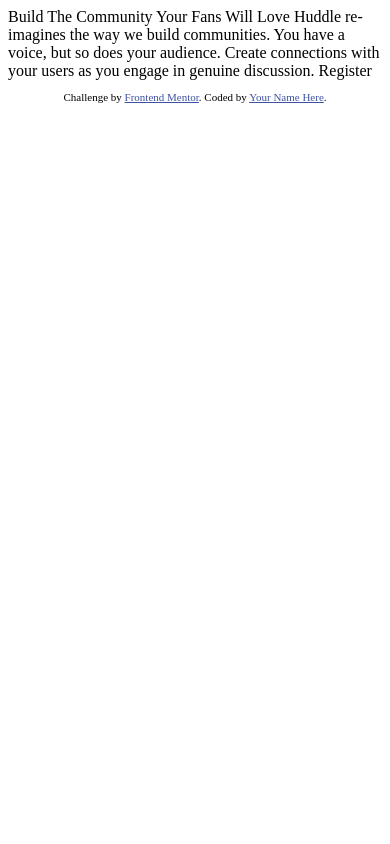
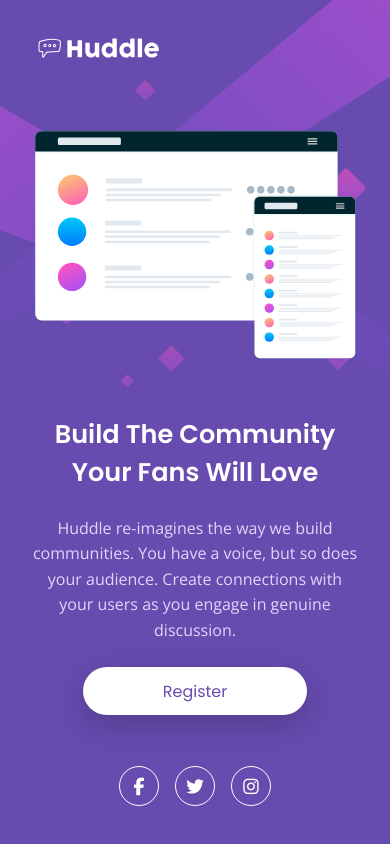
Before and after one commit to KristinaRadosavljevic/huddle-landing-page-with-single-introductory-section, a website: page index.html in a window 390 px wide. Drawn offline with nearby package versions, Linux system fonts and the light colour scheme.

Commit message:
Merge develop into main (#1)
* Set up Sass.

* Structured the HTML and added global styles.

* Improved the accessibility of icons.

* Styled the desktop version.

* Added hover effects.

* Added media queries.

* Updated the README file.

```diff
--- a/index.html
+++ b/index.html
@@ -1,33 +1,64 @@
 <!DOCTYPE html>
 <html lang="en">
   <head>
-  <meta charset="UTF-8">
-  <meta name="viewport" content="width=device-width, initial-scale=1.0"> <!-- displays site properly based on user's device -->
-
-  <link rel="icon" type="image/png" sizes="32x32" href="./images/favicon-32x32.png">
-
-  <title>Frontend Mentor | Huddle landing page with single introductory section</title>
-
-  <!-- Feel free to remove these styles or customise in your own stylesheet 👍 -->
-  <style>
-    .attribution { font-size: 11px; text-align: center; }
-    .attribution a { color: hsl(228, 45%, 44%); }
-  </style>
+    <meta charset="UTF-8" />
+    <meta name="viewport" content="width=device-width, initial-scale=1.0" />
+    <link
+      rel="icon"
+      type="image/png"
+      sizes="32x32"
+      href="./images/favicon-32x32.png"
+    />
+    <link rel="stylesheet" href="css/styles.css" />
+    <script
+      src="https://kit.fontawesome.com/5f598ba9f6.js"
+      crossorigin="anonymous"
+    ></script>
+    <title>
+      Kristina Radosavljevic | Huddle landing page with a single introductory
+      section
+    </title>
   </head>
   <body>
-
-  Build The Community Your Fans Will Love
-
-  Huddle re-imagines the way we build communities. You have a voice, but so does your audience.
-  Create connections with your users as you engage in genuine discussion.
-
-  Register
-
+    <header>
+      <img src="images/logo.svg" alt="Huddle logo" />
+    </header>
+    <img
+      src="images/illustration-mockups.svg"
+      alt="Desktop and mobile app mockups"
+      class="hero-img"
+    />
+    <main>
+      <h1>Build The Community Your Fans Will Love</h1>
+      <p>
+        Huddle re-imagines the way we build communities. You have a voice, but
+        so does your audience. Create connections with your users as you engage
+        in genuine discussion.
+      </p>
+      <a href="#">Register</a>
+    </main>
     <footer>
-    <p class="attribution">
-      Challenge by <a href="https://www.frontendmentor.io?ref=challenge" target="_blank">Frontend Mentor</a>.
-      Coded by <a href="#">Your Name Here</a>.
-    </p>
+      <a href="https://www.facebook.com/" aria-label="Facebook"
+        ><i
+          class="fa-brands fa-facebook-f"
+          aria-hidden="true"
+          title="Our Facebook page"
+        ></i
+      ></a>
+      <a href="https://twitter.com/" aria-label="Twitter"
+        ><i
+          class="fa-brands fa-twitter"
+          aria-hidden="true"
+          title="Our Twitter page"
+        ></i
+      ></a>
+      <a href="https://www.instagram.com/" aria-label="Instagram"
+        ><i
+          class="fa-brands fa-instagram"
+          aria-hidden="true"
+          title="Our Instagram page"
+        ></i
+      ></a>
     </footer>
   </body>
 </html>
--- /dev/null
+++ b/scss/styles.scss
@@ -0,0 +1,188 @@
+@import url("https://fonts.googleapis.com/css2?family=Open+Sans&family=Poppins:wght@400;600&display=swap");
+
+// Color variables
+$violet: hsl(257, 40%, 49%);
+$soft-magenta: hsl(300, 69%, 71%);
+$magenta: hsl(300, 100%, 45%);
+$white: hsl(0, 0%, 100%);
+$paragraph: hsl(259, 78%, 91%);
+
+// Global resets
+*,
+*::before,
+*::after {
+  padding: 0;
+  margin: 0;
+  box-sizing: border-box;
+}
+
+body {
+  font-family: "Open Sans", sans-serif;
+  font-size: 1rem;
+  line-height: 1.6;
+  color: $white;
+  min-height: 100vh;
+  padding: 3rem 5rem 1.5rem;
+  background-color: $violet;
+  background-image: url("../images/bg-desktop.svg");
+  background-position: center;
+  background-repeat: no-repeat;
+  background-size: cover;
+  display: grid;
+  justify-content: space-between;
+  column-gap: 3rem;
+  grid-template-columns: 1.3fr 1fr;
+  grid-template-rows: auto 1fr auto;
+  grid-template-areas:
+    "header ."
+    "hero-img main"
+    ". footer";
+}
+
+header {
+  grid-area: header;
+  margin-bottom: 2rem;
+
+  img {
+    width: 30%;
+  }
+}
+
+.hero-img {
+  width: 100%;
+  grid-area: hero-img;
+  align-self: center;
+}
+
+main {
+  grid-area: main;
+  align-self: center;
+  margin-bottom: 6rem;
+
+  h1 {
+    font-family: "Poppins", sans-serif;
+    font-size: 2.6rem;
+    font-weight: 600;
+    line-height: 1.5;
+    margin-bottom: 1.5rem;
+  }
+
+  p {
+    margin-bottom: 1.5rem;
+    color: $paragraph;
+  }
+
+  a {
+    text-decoration: none;
+    font-family: "Poppins", sans-serif;
+    display: inline-block;
+    background-color: $white;
+    color: $violet;
+    padding: 0.7rem 4rem;
+    border-radius: 100px;
+    box-shadow: 0 0.6rem 2rem hsla(0, 0%, 0%, 0.2);
+    transition: all 0.3s;
+
+    &:hover {
+      background-color: $soft-magenta;
+      color: $white;
+    }
+  }
+}
+
+footer {
+  grid-area: footer;
+  justify-self: end;
+  display: flex;
+  gap: 1rem;
+
+  a {
+    color: $white;
+    text-decoration: none;
+    font-size: 1.1rem;
+    display: inline-block;
+    border: 1px solid $white;
+    width: 2.5rem;
+    height: 2.5rem;
+    display: grid;
+    place-content: center;
+    border-radius: 50%;
+    transition: all 0.3s;
+
+    &:hover {
+      color: $magenta;
+      border-color: $magenta;
+    }
+  }
+}
+
+// Media queries
+@media (max-width: 1260px) {
+  main {
+    margin-bottom: 0;
+
+    h1 {
+      font-size: 2rem;
+    }
+  }
+}
+
+@media (max-width: 900px) {
+  body {
+    background-image: url("../images/bg-mobile.svg");
+    background-position: top;
+    background-size: contain;
+    padding: 2rem;
+    row-gap: 3rem;
+    grid-template-columns: 1fr;
+    grid-template-rows: repeat(4, auto);
+    grid-template-areas:
+      "header"
+      "hero-img"
+      "main"
+      "footer";
+  }
+
+  header {
+    margin-bottom: 0;
+
+    img {
+      width: 40%;
+      max-width: 12rem;
+    }
+  }
+
+  .hero-img {
+    max-width: 30rem;
+    justify-self: center;
+  }
+
+  main {
+    text-align: center;
+    justify-self: center;
+    max-width: 35rem;
+
+    a {
+      padding: 0.7rem 5rem;
+    }
+  }
+
+  footer {
+    justify-self: center;
+  }
+}
+
+@media (max-width: 420px) {
+  main h1 {
+    font-size: 1.6rem;
+  }
+}
+
+// Remove all transitions for people that prefer not to see them
+@media (prefers-reduced-motion: reduce) {
+  *,
+  *::before,
+  *::after {
+    transition-duration: 0.01ms !important;
+  }
+}
```
Also changed, not shown: package.json (added, +22 -0 lines), README.md, css/styles.css (added), images/screenshot.png (added), 2 other files. Lines whose indentation alone changed are shown as unchanged.
